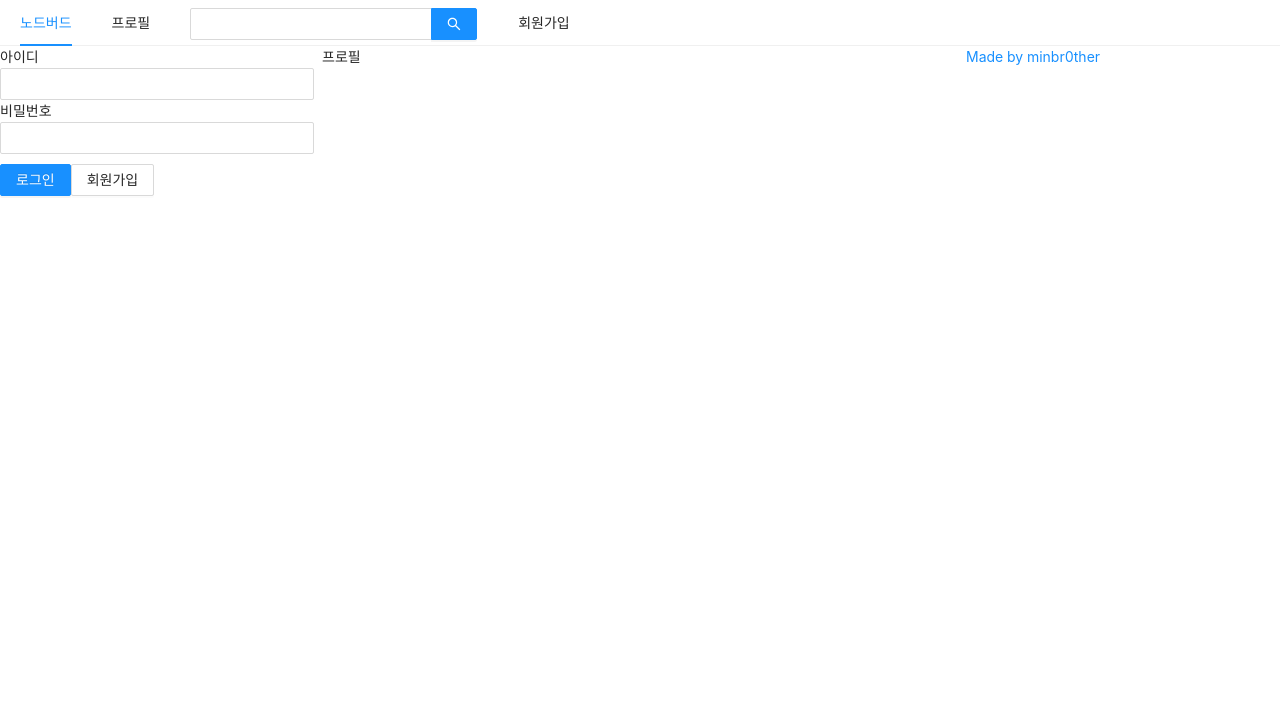
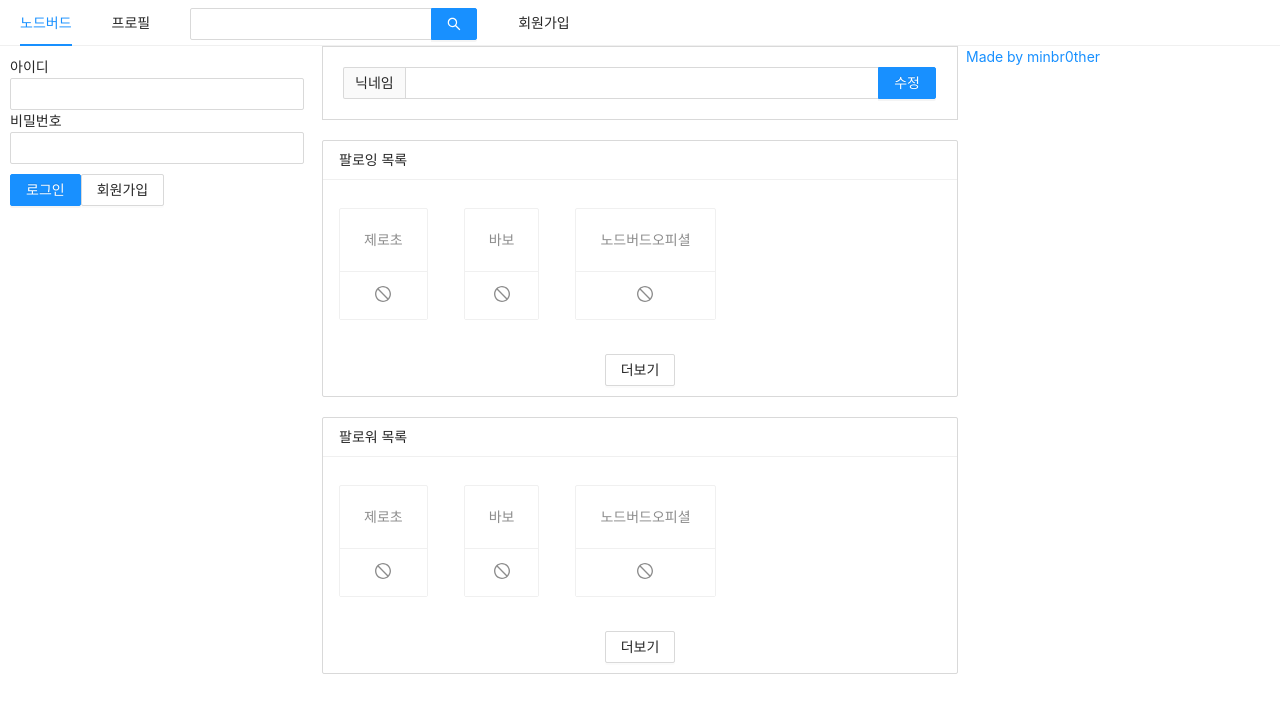
Before and after one commit to minbr0ther/full-stack-nodebird, a Next.js app in the folder front/: page /profile in a window 1280 px wide. Shown: the top 712 px of the page. Built offline with nearby package versions, Linux system fonts and the light colour scheme.

Commit message:
feat: profile page 구현

```diff
--- /dev/null
+++ b/front/components/FollowList.jsx
@@ -0,0 +1,36 @@
+import React from "react";
+import PropTypes from "prop-types";
+import { Button, Card, List } from "antd";
+import { StopOutlined } from "@ant-design/icons";
+
+const FollowList = ({ header, data }) => {
+  return (
+    <List
+      style={{ marginBottom: 20 }}
+      grid={{ gutter: 4, xs: 2, md: 3 }}
+      size="small"
+      header={<div>{header}</div>}
+      loadMore={
+        <div style={{ textAlign: "center", margin: "10px 0" }}>
+          <Button>더보기</Button>
+        </div>
+      }
+      bordered
+      dataSource={data}
+      renderItem={(item) => (
+        <List.Item style={{ marginTop: 20 }}>
+          <Card actions={[<StopOutlined key="stop" />]}>
+            <Card.Meta description={item.nickname} />
+          </Card>
+        </List.Item>
+      )}
+    />
+  );
+};
+
+FollowList.propTypes = {
+  header: PropTypes.string.isRequired,
+  data: PropTypes.array.isRequired,
+};
+
+export default FollowList;
--- a/front/components/LoginForm.jsx
+++ b/front/components/LoginForm.jsx
@@ -1,3 +1,4 @@
+/* eslint-disable react/prop-types */
 import { Button, Form, Input } from "antd";
 import Link from "next/link";
 import React, { useState, useCallback } from "react";
@@ -7,7 +8,11 @@
   margin-top: 10px;
 `;
 
-const LoginForm = () => {
+const FormWrapper = styled(Form)`
+  padding: 10px;
+`;
+
+const LoginForm = ({ setIsLoggedIn }) => {
   const [id, setId] = useState("");
   const [password, setPassword] = useState("");
 
@@ -19,8 +24,14 @@
     setPassword(e.target.value);
   }, []);
 
+  const onSubmitForm = useCallback(() => {
+    // e.preventDefault(); antd에는 이미 적용되어 있다
+    console.log(id, password);
+    setIsLoggedIn(true);
+  }, [id, password]);
+
   return (
-    <Form>
+    <FormWrapper onFinish={onSubmitForm}>
       <div>
         <label htmlFor="user-id">아이디</label>
         <br />
@@ -47,7 +58,7 @@
           </a>
         </Link>
       </ButtonWrapper>
-    </Form>
+    </FormWrapper>
   );
 };
 
--- /dev/null
+++ b/front/components/NicknameEditForm.jsx
@@ -0,0 +1,19 @@
+import React from "react";
+import { Form, Input } from "antd";
+import styled from "styled-components";
+
+const FormWrapper = styled(Form)`
+  margin-bottom: 20px;
+  border: 1px solid #d9d9d9;
+  padding: 20px;
+`;
+
+const NicknameEditForm = () => {
+  return (
+    <FormWrapper>
+      <Input.Search addonBefore="닉네임" enterButton="수정" />
+    </FormWrapper>
+  );
+};
+
+export default NicknameEditForm;
--- a/front/pages/profile.js
+++ b/front/pages/profile.js
@@ -1,8 +1,21 @@
 import Head from "next/head";
 import React from "react";
 import AppLayout from "../components/AppLayout";
+import FollowList from "../components/FollowList";
+import NicknameEditForm from "../components/NicknameEditForm";
 
 const Profile = () => {
+  const followerList = [
+    { nickname: "제로초" },
+    { nickname: "바보" },
+    { nickname: "노드버드오피셜" },
+  ];
+  const followingList = [
+    { nickname: "제로초" },
+    { nickname: "바보" },
+    { nickname: "노드버드오피셜" },
+  ];
+
   return (
     <>
       <Head>
@@ -10,7 +23,9 @@
         <title>내 프로필 | NodeBird</title>
       </Head>
       <AppLayout>
-        <div>프로필</div>
+        <NicknameEditForm />
+        <FollowList header="팔로잉 목록" data={followingList} />
+        <FollowList header="팔로워 목록" data={followerList} />
       </AppLayout>
     </>
   );
```
